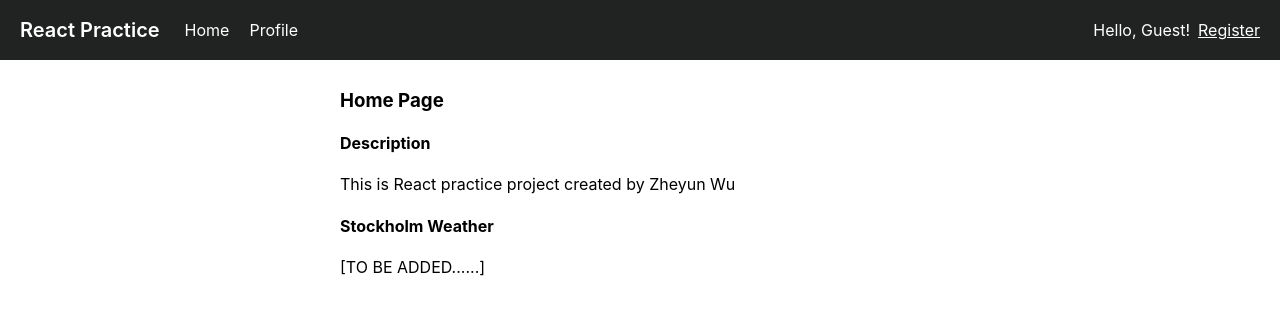
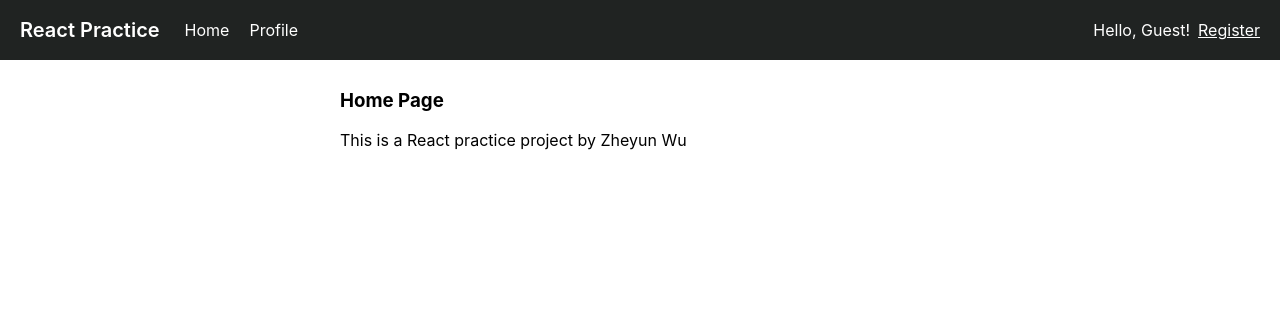
Before and after one commit to crispinwzy/react-practice-ts, a React (Create React App) app: page / in a window 1280 px wide. Shown: the top 314 px of the page. Built offline with nearby package versions, Linux system fonts and the light colour scheme.

Commit message:
Update home page

```diff
--- a/src/pages/home/Home.tsx
+++ b/src/pages/home/Home.tsx
@@ -4,10 +4,7 @@ export function Home() {
   return (
     <div className="home-page">
       <h3>Home Page</h3>
-      <h4>Description</h4>
-      <p>This is React practice project created by Zheyun Wu</p>
-      <h4>Stockholm Weather</h4>
-      <p>[TO BE ADDED......]</p>
+      <p>This is a React practice project by Zheyun Wu</p>
     </div>
   );
 }
```
